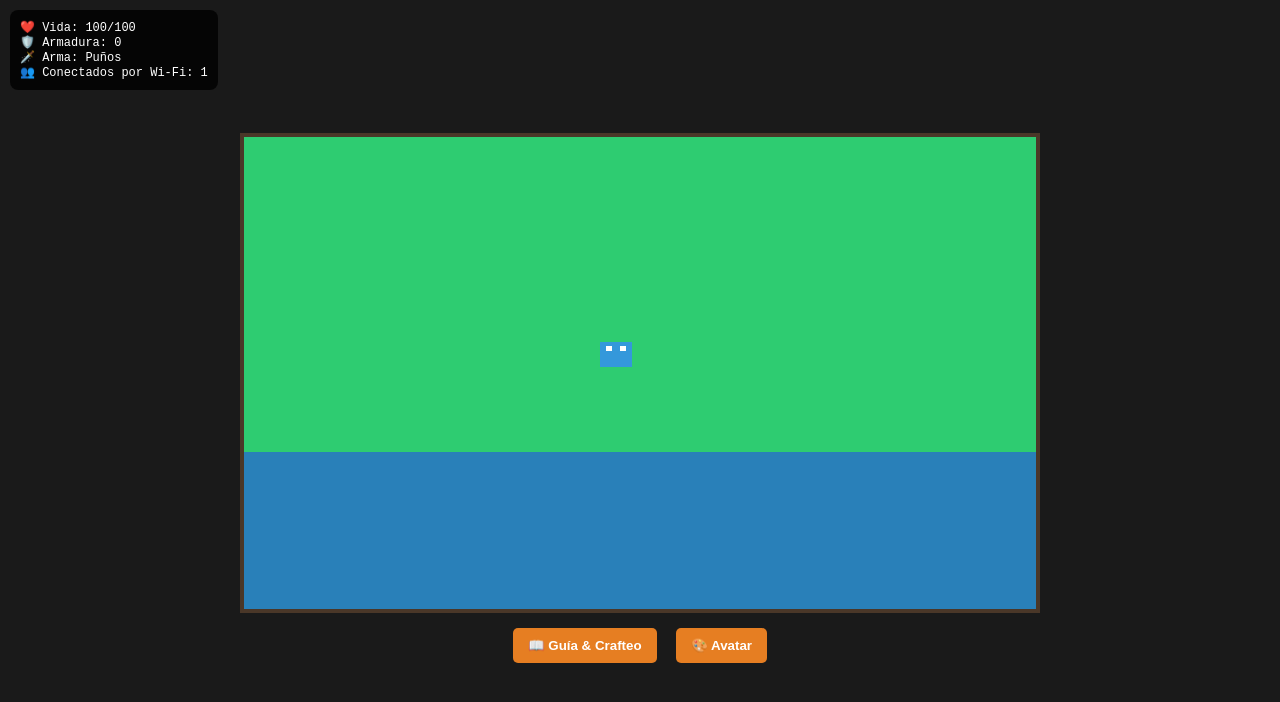
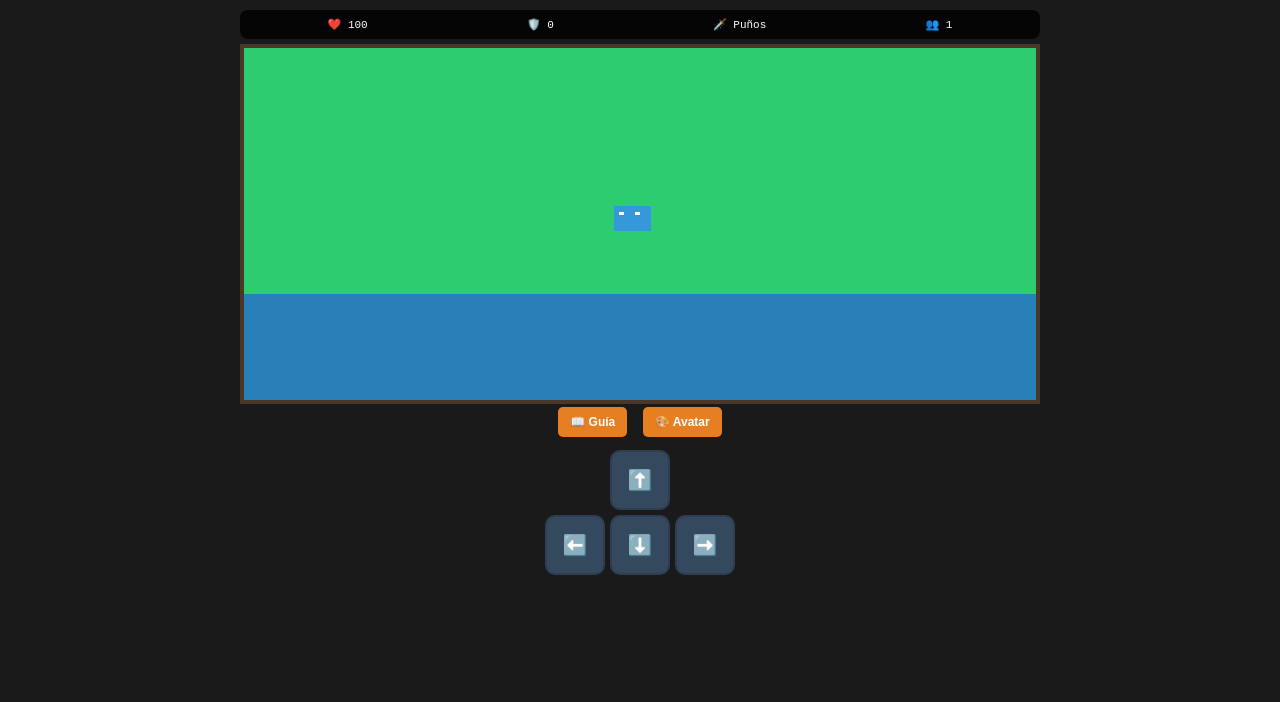
Before and after one commit to achechi768-source/Test-game, a plain HTML site: page Index.html in a window 1280 px wide. Drawn offline with Linux system fonts and the light colour scheme.

Commit message:
Update Index.html

```diff
--- a/Index.html
+++ b/Index.html
@@ -7,16 +7,25 @@
     <style>
         * { box-sizing: border-box; margin: 0; padding: 0; user-select: none; }
         body { background-color: #1a1a1a; color: #fff; font-family: 'Courier New', monospace; text-align: center; overflow: hidden; }
-        #game-container { position: relative; width: 100vw; height: 100vh; display: flex; flex-direction: column; align-items: center; justify-content: center; }
-        canvas { background-color: #2e8b57; border: 4px solid #4a3728; image-rendering: pixelated; width: 95vw; height: 60vh; max-width: 800px; }
+        #game-container { position: relative; width: 100vw; height: 100vh; display: flex; flex-direction: column; align-items: center; justify-content: flex-start; padding-top: 10px; }
+        canvas { background-color: #2e8b57; border: 4px solid #4a3728; image-rendering: pixelated; width: 95vw; height: 45vh; max-width: 800px; }
 
-        /* Interfaz de Usuario */
-        .ui-panel { position: absolute; top: 10px; left: 10px; background: rgba(0,0,0,0.8); padding: 10px; border-radius: 8px; font-size: 12px; text-align: left; }
-        .btn { background: #e67e22; color: #fff; border: none; padding: 10px 15px; margin: 5px; font-weight: bold; border-radius: 5px; cursor: pointer; }
+        /* Panel de Estado */
+        .ui-panel { background: rgba(0,0,0,0.8); padding: 8px; border-radius: 8px; font-size: 11px; text-align: left; width: 95vw; max-width: 800px; display: flex; justify-content: space-around; margin-bottom: 5px; }
+        .btn { background: #e67e22; color: #fff; border: none; padding: 8px 12px; margin: 3px; font-weight: bold; border-radius: 5px; cursor: pointer; font-size: 12px; }
         .btn:active { background: #d35400; }
 
-        /* Guía y Crafteo Modal */
-        #guide-modal { display: none; position: absolute; top: 5%; left: 5%; width: 90%; height: 85%; background: rgba(20, 20, 20, 0.95); border: 2px solid #e67e22; padding: 15px; overflow-y: auto; text-align: left; border-radius: 10px; }
+        /* Controles de Movimiento en Pantalla */
+        .controls-container { display: grid; grid-template-columns: repeat(3, 60px); grid-template-rows: repeat(2, 60px); gap: 5px; justify-content: center; margin-top: 10px; }
+        .control-btn { background: #34495e; color: white; border: 2px solid #2c3e50; font-size: 20px; border-radius: 10px; display: flex; align-items: center; justify-content: center; }
+        .control-btn:active { background: #2980b9; }
+        .btn-up { grid-column: 2; grid-row: 1; }
+        .btn-left { grid-column: 1; grid-row: 2; }
+        .btn-down { grid-column: 2; grid-row: 2; }
+        .btn-right { grid-column: 3; grid-row: 2; }
+
+        /* Ventana de Guía */
+        #guide-modal { display: none; position: absolute; top: 5%; left: 5%; width: 90%; height: 85%; background: rgba(20, 20, 20, 0.95); border: 2px solid #e67e22; padding: 15px; overflow-y: auto; text-align: left; border-radius: 10px; z-index: 10; }
         #guide-modal h2 { color: #e67e22; margin-bottom: 10px; }
         #guide-modal h3 { color: #2ecc71; margin-top: 10px; }
         .close-btn { background: #c0392b; float: right; }
@@ -27,39 +36,45 @@
 <div id="game-container">
     <!-- Panel de Estado -->
     <div class="ui-panel">
-        <div>❤️ Vida: <span id="hp">100</span>/100</div>
-        <div>🛡️ Armadura: <span id="armor">0</span></div>
-        <div>🗡️ Arma: <span id="weapon">Puños</span></div>
-        <div>👥 Conectados por Wi-Fi: <span id="players">1</span></div>
+        <div>❤️ <span id="hp">100</span></div>
+        <div>🛡️ <span id="armor">0</span></div>
+        <div>🗡️ <span id="weapon">Puños</span></div>
+        <div>👥 <span id="players">1</span></div>
     </div>
 
     <!-- Lienzo del Juego -->
-    <canvas id="gameCanvas" width="400" height="300"></canvas>
+    <canvas id="gameCanvas" width="300" height="200"></canvas>
 
-    <!-- Controles en Pantalla (Para Celular) -->
-    <div style="margin-top: 10px;">
-        <button class="btn" onclick="openGuide()">📖 Guía & Crafteo</button>
+    <!-- Botones del Menú Principal -->
+    <div>
+        <button class="btn" onclick="openGuide()">📖 Guía</button>
         <button class="btn" onclick="customizeAvatar()">🎨 Avatar</button>
     </div>
 
-    <!-- Ventana de Guía y Recetas de Construcción -->
+    <!-- Controles Táctiles para Moverse -->
+    <div class="controls-container">
+        <button class="control-btn btn-up" ontouchstart="movePlayer(0, -2)" onmousedown="movePlayer(0, -2)">⬆️</button>
+        <button class="control-btn btn-left" ontouchstart="movePlayer(-2, 0)" onmousedown="movePlayer(-2, 0)">⬅️</button>
+        <button class="control-btn btn-down" ontouchstart="movePlayer(0, 2)" onmousedown="movePlayer(0, 2)">⬇️</button>
+        <button class="control-btn btn-right" ontouchstart="movePlayer(2, 0)" onmousedown="movePlayer(2, 0)">➡️</button>
+    </div>
+
+    <!-- Ventana de Guía y Recetas -->
     <div id="guide-modal">
-        <button class="btn close-btn" onclick="closeGuide()">X Cerrar</button>
-        <h2>📖 Guía de Supervivencia y Crafteo</h2>
-        <p>¡Bienvenido al juego! Explora, sobrevive a la noche y colabora con amigos en tu red Wi-Fi.</p>
+        <button class="btn close-btn" onclick="closeGuide()">X</button>
+        <h2>📖 Guía de Supervivencia</h2>
+        <p>Muévete con los botones de la pantalla, recolecta recursos y sobrevive.</p>
 
-        <h3>🗡️ Armas y Construcción</h3>
+        <h3>🗡️ Armas</h3>
         <ul>
-            <li><strong>Lanza de Madera:</strong> 5x Madera. (Ataque cuerpo a cuerpo de bajo rango).</li>
-            <li><strong>Espada de Piedra:</strong> 3x Piedra + 2x Madera. (Buen daño contra monstruos).</li>
-            <li><strong>Arco y Flechas:</strong> 4x Cuerda + 3x Madera. (Ataque a distancia).</li>
+            <li><strong>Lanza:</strong> 5 Madera</li>
+            <li><strong>Espada:</strong> 3 Piedra + 2 Madera</li>
         </ul>
 
-        <h3>👾 Criaturas y Jefes</h3>
+        <h3>👾 Criaturas</h3>
         <ul>
-            <li><strong>Peces y Ciervos (Pacíficos):</strong> Dan comida para recuperar vida.</li>
-            <li><strong>Lobos y Tiburones (Agresivos):</strong> Te atacarán si te acercas demasiado.</li>
-            <li><strong>Espectro Nocturno (Jefe):</strong> Aparece en la noche. ¡Derrótalos en equipo!</li>
+            <li>Ciervos y Peces (Pacíficos)</li>
+            <li>Lobos y Monstruos (Agresivos)</li>
         </ul>
     </div>
 </div>
@@ -68,46 +83,51 @@
     const canvas = document.getElementById('gameCanvas');
     const ctx = canvas.getContext('2d');
 
-    // Configuración del Jugador (Estilo Pixel / Habbo)
     let player = {
-        x: 180,
-        y: 130,
-        size: 16,
+        x: 140,
+        y: 90,
+        size: 14,
         color: '#3498db',
-        speed: 3
     };
 
-    // Bucle de Renderizado Básico (Dibuja al personaje en mapa pixel)
+    function movePlayer(dx, dy) {
+        player.x += dx * 4;
+        player.y += dy * 4;
+        // Limitar dentro del mapa
+        if (player.x < 0) player.x = 0;
+        if (player.x > canvas.width - player.size) player.x = canvas.width - player.size;
+        if (player.y < 0) player.y = 0;
+        if (player.y > canvas.height - player.size) player.y = canvas.height - player.size;
+    }
+
     function gameLoop() {
-        // Limpiar pantalla (Pasto)
+        // Césped
         ctx.fillStyle = '#2ecc71';
         ctx.fillRect(0, 0, canvas.width, canvas.height);
 
-        // Dibujar Rio / Agua
+        // Río / Agua inferior
         ctx.fillStyle = '#2980b9';
-        ctx.fillRect(0, 200, canvas.width, 100);
+        ctx.fillRect(0, 140, canvas.width, 60);
 
-        // Dibujar Jugador (Estilo Pixel Bloque)
+        // Dibujar Jugador Estilo Pixel
         ctx.fillStyle = player.color;
         ctx.fillRect(player.x, player.y, player.size, player.size);
-        // Ojos del Avatar
+        // Ojos
         ctx.fillStyle = '#fff';
-        ctx.fillRect(player.x + 3, player.y + 3, 3, 3);
-        ctx.fillRect(player.x + 10, player.y + 3, 3, 3);
+        ctx.fillRect(player.x + 2, player.y + 3, 2, 2);
+        ctx.fillRect(player.x + 8, player.y + 3, 2, 2);
 
         requestAnimationFrame(gameLoop);
     }
 
-    // Funciones de la Guía
     function openGuide() { document.getElementById('guide-modal').style.display = 'block'; }
     function closeGuide() { document.getElementById('guide-modal').style.display = 'none'; }
 
     function customizeAvatar() {
-        const colors = ['#3498db', '#e74c3c', '#f1c40f', '#9b59b6', '#1abc9c'];
+        const colors = ['#3498db', '#e74c3c', '#f1c40f', '#9b59b6', '#1abc9c', '#e67e22'];
         player.color = colors[Math.floor(Math.random() * colors.length)];
     }
 
-    // Iniciar el juego
     gameLoop();
 </script>
 
```
